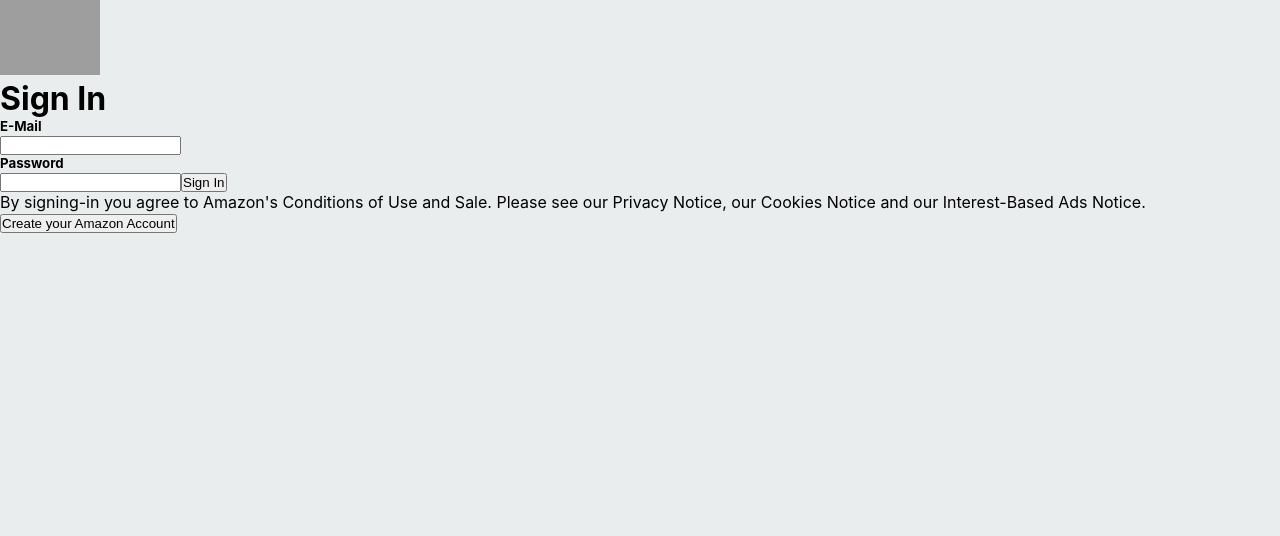
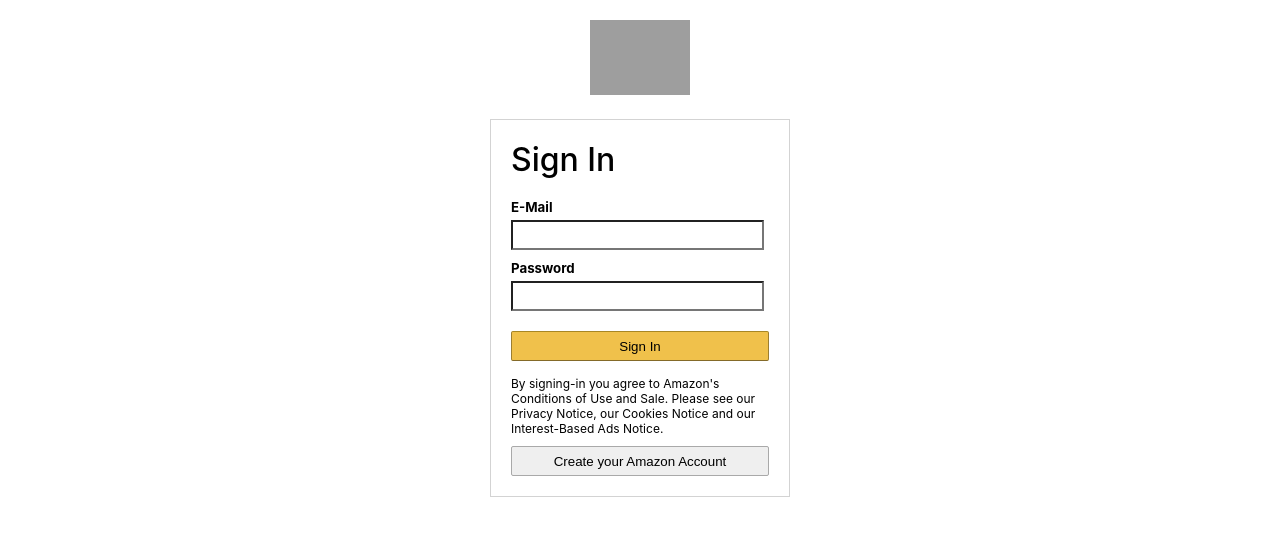
Before and after one commit to SirAndrewDillon/amazon-clone, a React (Create React App) app: page /login in a window 1280 px wide. Shown: the top 536 px of the page. Built offline with nearby package versions, Linux system fonts and the light colour scheme; grey boxes are pictures that could not be loaded.

Commit message:
styling complete

```diff
--- a/src/Login.css
+++ b/src/Login.css
@@ -1,5 +1,60 @@
+.login {
+    background-color: #fff;
+    height: 100vh;
+    display: flex;
+    flex-direction: column;
+    align-items: center;
+}
+
+.login__container {
+    width: 300px;
+    padding: 20px;
+    border: 1px solid lightgray;
+}
+
 .login__logo {
     width: 100PX;
     object-fit: contain;
+    margin: 20px 0 20px 0;
+}
 
+.login__container > h1 {
+    font-weight: 500;
+    margin-bottom: 20px;
 }
+
+.login__container > form > h5 {
+    margin-bottom: 5px;
+}
+
+.login__container > form  > input {
+    height: 30px;
+    margin-bottom: 10px;
+    background-color: #fff;
+    width: 98%;
+}
+
+.login__container > p
+ {
+     margin-top: 15px;
+     font-size: 12px;
+ }
+
+ .login__signInButton {
+     background: #f0c14b;
+     border-radius: 2px;
+     width: 100%;
+     height: 30px;
+    border: 1px solid;
+    margin-top: 10px;
+    border-color: #a88724 #9c7e31 #846a29;
+ }
+
+ .login__registerButton {
+    border-radius: 2px;
+    width: 100%;
+    height: 30px;
+   border: 1px solid;
+   margin-top: 10px;
+   border-color: darkgray;
+ }
--- a/src/Login.js
+++ b/src/Login.js
@@ -15,10 +15,10 @@
                 <input type="text"/>
                 <h5>Password</h5>
                 <input type="text"/>
-                <button>Sign In</button>
+                <button className='login__signInButton'>Sign In</button>
                </form>
                <p>By signing-in you agree to Amazon's Conditions of Use and Sale. Please see our Privacy Notice, our Cookies Notice and our Interest-Based Ads Notice.</p>
-               <button>Create your Amazon Account</button>
+               <button className='login__registerButton'>Create your Amazon Account</button>
            </div>
         </div>
     )
```
